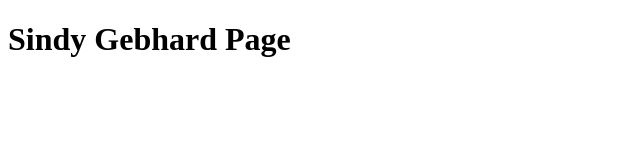
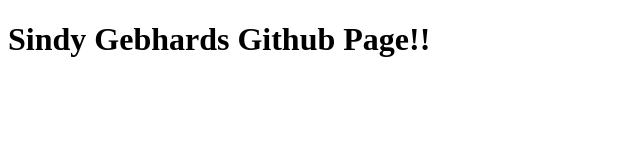
Before and after one commit to sindygeb/sindygeb.github.io, a plain HTML site: page index.html in a window 1280 px wide. Shown: the whole page, without its empty margins (0-640 px from the left). Drawn offline with Linux system fonts and the light colour scheme.

Commit message:
added more info
updated page

```diff
--- a/index.html
+++ b/index.html
@@ -7,6 +7,6 @@
     <title>Sindy Gebhards Github Page</title>
 </head>
 <body>
-    <h1>Sindy Gebhard Page</h1>
+    <h1>Sindy Gebhards Github Page!!</h1>
 </body>
 </html>
```
